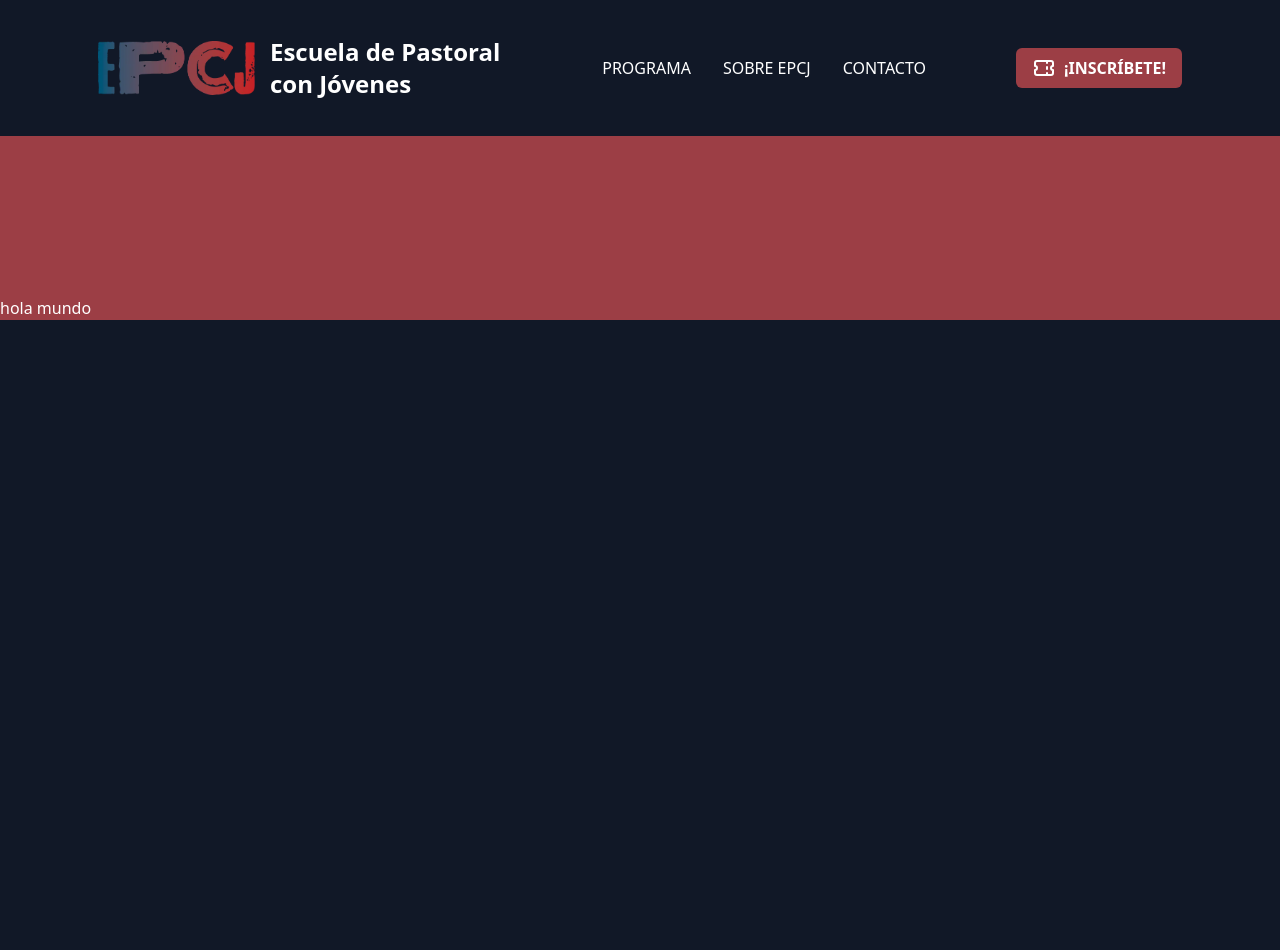
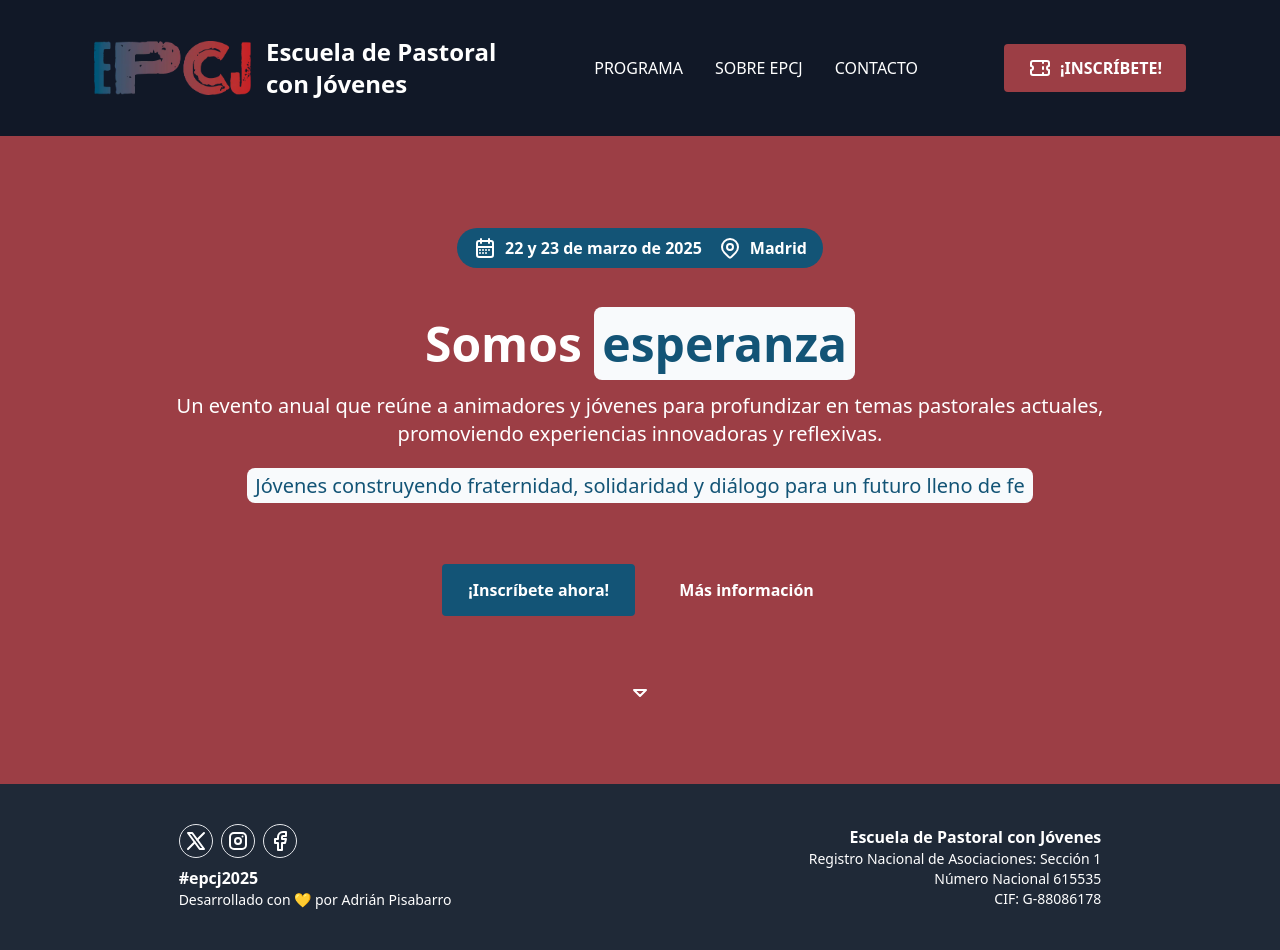
Before and after one commit to adrianpisabarrogarcia/escuela-de-pastoral-con-jovenes, an Astro site: page / in a window 1280 px wide. Before the commit the page ends 800 px from the top, so only its background shows below. Built offline with nearby package versions, Linux system fonts and the light colour scheme; Astro itself is replaced by a stand-in of ours.

Commit message:
Header, Footer and HeroEvent ✅

```diff
--- /dev/null
+++ b/src/components/Footer.astro
@@ -0,0 +1,83 @@
+<footer class="bg-gray-800 py-10 flex items-center justify-evenly">
+  <section class="">
+    <div class="flex">
+      <a
+        class="rounded-full border hover:cursor-pointer p-1 me-2 hover:bg-custom-red transition-colors duration-300"
+        target="_blank"
+        href="https://x.com/EscuelaPastoral"
+        ><svg
+          xmlns="http://www.w3.org/2000/svg"
+          width="24"
+          height="24"
+          viewBox="0 0 24 24"
+          fill="none"
+          stroke="currentColor"
+          stroke-width="2"
+          stroke-linecap="round"
+          stroke-linejoin="round"
+          class="icon icon-tabler icons-tabler-outline icon-tabler-brand-x"
+          ><path stroke="none" d="M0 0h24v24H0z" fill="none"></path><path
+            d="M4 4l11.733 16h4.267l-11.733 -16z"></path><path
+            d="M4 20l6.768 -6.768m2.46 -2.46l6.772 -6.772"></path></svg
+        ></a
+      >
+      <a
+        class="rounded-full border hover:cursor-pointer p-1 me-2 hover:bg-custom-red transition-colors duration-300"
+        target="_blank"
+        href="https://www.instagram.com/epcjovenes/"
+        ><svg
+          xmlns="http://www.w3.org/2000/svg"
+          width="24"
+          height="24"
+          viewBox="0 0 24 24"
+          fill="none"
+          stroke="currentColor"
+          stroke-width="2"
+          stroke-linecap="round"
+          stroke-linejoin="round"
+          class="icon icon-tabler icons-tabler-outline icon-tabler-brand-instagram"
+          ><path stroke="none" d="M0 0h24v24H0z" fill="none"></path><path
+            d="M4 8a4 4 0 0 1 4 -4h8a4 4 0 0 1 4 4v8a4 4 0 0 1 -4 4h-8a4 4 0 0 1 -4 -4z"
+          ></path><path d="M9 12a3 3 0 1 0 6 0a3 3 0 0 0 -6 0"></path><path
+            d="M16.5 7.5v.01"></path></svg
+        ></a
+      >
+      <a
+        class="rounded-full border hover:cursor-pointer p-1 me-2 hover:bg-custom-red transition-colors duration-300"
+        target="_blank"
+        href="https://www.facebook.com/escueladepastoralconjovenes"
+      >
+        <svg
+          xmlns="http://www.w3.org/2000/svg"
+          width="24"
+          height="24"
+          viewBox="0 0 24 24"
+          fill="none"
+          stroke="currentColor"
+          stroke-width="2"
+          stroke-linecap="round"
+          stroke-linejoin="round"
+          class="icon icon-tabler icons-tabler-outline icon-tabler-brand-facebook"
+          ><path stroke="none" d="M0 0h24v24H0z" fill="none"></path><path
+            d="M7 10v4h3v7h4v-7h3l1 -4h-4v-2a1 1 0 0 1 1 -1h3v-4h-3a5 5 0 0 0 -5 5v2h-3"
+          ></path></svg
+        >
+      </a>
+    </div>
+
+    <p class="font-bold mt-2">#epcj2025</p>
+    <p class="text-sm">
+      Desarrollado con 💛 por <a
+        class="hover:underline hover:cursor-pointer"
+        href="https://adrianpisabarro.com/" target="_blank">Adrián Pisabarro</a>
+    </p>
+    <p></p>
+  </section>
+  <section class=""></section>
+  <section class="text-end">
+    <p class="font-bold">Escuela de Pastoral con Jóvenes</p>
+    <p class="text-sm">Registro Nacional de Asociaciones: Sección 1</p>
+    <p class="text-sm">Número Nacional 615535</p>
+    <p class="text-sm">CIF: G-88086178</p>
+  </section>
+</footer>
--- a/src/components/Header.astro
+++ b/src/components/Header.astro
@@ -35,7 +35,7 @@
   </nav>
   <section>
     <button
-      class="bg-custom-red text-white px-4 py-2 rounded-md font-bold flex
+      class="bg-custom-red text-white px-6 py-3 rounded font-bold flex
 	  items-center transition-all duration-200 hover:bg-custom-blue
 	  active:scale-95 hover:scale-110"
     >
--- a/src/components/HeroEvent.astro
+++ b/src/components/HeroEvent.astro
@@ -1 +1,100 @@
-<section class="bg-custom-red pt-40 mb-40">hola mundo</section>
+<section
+  class="bg-custom-red pt-20 pb-20 flex flex-col items-center justify-center"
+>
+  <span
+    class="font-semibold text-1xl bg-custom-blue px-4 py-2 rounded-full m-3 flex"
+  >
+    <svg
+      xmlns="http://www.w3.org/2000/svg"
+      width="24"
+      height="24"
+      viewBox="0 0 24 24"
+      fill="none"
+      stroke="currentColor"
+      stroke-width="2"
+      stroke-linecap="round"
+      stroke-linejoin="round"
+      class="icon icon-tabler icons-tabler-outline icon-tabler-calendar-week me-2"
+      ><path stroke="none" d="M0 0h24v24H0z" fill="none"></path><path
+        d="M4 7a2 2 0 0 1 2 -2h12a2 2 0 0 1 2 2v12a2 2 0 0 1 -2 2h-12a2 2 0 0 1 -2 -2v-12z"
+      ></path><path d="M16 3v4"></path><path d="M8 3v4"></path><path
+        d="M4 11h16"></path><path d="M7 14h.013"></path><path d="M10.01 14h.005"
+      ></path><path d="M13.01 14h.005"></path><path d="M16.015 14h.005"
+      ></path><path d="M13.015 17h.005"></path><path d="M7.01 17h.005"
+      ></path><path d="M10.01 17h.005"></path></svg
+    > 22 y 23 de marzo de 2025
+    <svg
+      xmlns="http://www.w3.org/2000/svg"
+      width="24"
+      height="24"
+      viewBox="0 0 24 24"
+      fill="none"
+      stroke="currentColor"
+      stroke-width="2"
+      stroke-linecap="round"
+      stroke-linejoin="round"
+      class="icon icon-tabler icons-tabler-outline icon-tabler-map-pin me-2 ms-4"
+      ><path stroke="none" d="M0 0h24v24H0z" fill="none"></path><path
+        d="M9 11a3 3 0 1 0 6 0a3 3 0 0 0 -6 0"></path><path
+        d="M17.657 16.657l-4.243 4.243a2 2 0 0 1 -2.827 0l-4.244 -4.243a8 8 0 1 1 11.314 0z"
+      ></path></svg
+    >
+
+    Madrid
+  </span>
+
+  <div class="container mx-auto px-4 text-center">
+    <h1 class="text-5xl font-bold pt-10">
+      Somos <span
+        class="text-custom-blue bg-slate-50 pe-2 ps-2 pt-1 pb-1 rounded-lg"
+        >esperanza</span
+      >
+    </h1>
+    <p class="text-xl mt-6">
+      Un evento anual que reúne a animadores y jóvenes para profundizar en temas
+      pastorales actuales,<br /> promoviendo experiencias innovadoras y reflexivas.
+    </p>
+    <p class="text-xl mt-6 text-gray-400">
+      <span
+        class="text-custom-blue bg-slate-50 pe-2 ps-2 pt-1 pb-1 rounded-lg font-medium"
+        >Jóvenes construyendo fraternidad, solidaridad y diálogo para un futuro
+        lleno de fe</span
+      >
+    </p>
+    <div class="mt-16">
+      <button
+        class="bg-custom-blue border-custom-blue border-2 text-white py-3 px-6 rounded font-semibold
+        transition-all duration-200 active:scale-95 hover:scale-110 hover:bg-custom-red"
+      >
+        ¡Inscríbete ahora!
+      </button>
+      <a
+        href="#informacion"
+        class="ml-4 py-3 px-6 rounded font-semibold hover:underline transition"
+      >
+        Más información
+      </a>
+    </div>
+    <div class="mt-16 flex justify-center intems-center">
+      <a
+        class="flex items-center hover:text-custom-blue-dark"
+        href="#informacion"
+      >
+        <svg
+          xmlns="http://www.w3.org/2000/svg"
+          width="24"
+          height="24"
+          viewBox="0 0 24 24"
+          fill="none"
+          stroke="currentColor"
+          stroke-width="2"
+          stroke-linecap="round"
+          stroke-linejoin="round"
+          class="icon icon-tabler icons-tabler-outline icon-tabler-caret-down"
+          ><path stroke="none" d="M0 0h24v24H0z" fill="none"></path><path
+            d="M6 10l6 6l6 -6h-12"></path></svg
+        >
+      </a>
+    </div>
+  </div>
+</section>
--- a/src/pages/index.astro
+++ b/src/pages/index.astro
@@ -2,6 +2,7 @@
 import Layout from "../layouts/Layout.astro";
 import Header from "../components/Header.astro";
 import HeroEvent from "../components/HeroEvent.astro";
+import Footer from "../components/Footer.astro";
 
 // Welcome to Astro! Wondering what to do next? Check out the Astro documentation at https://docs.astro.build
 // Don't want to use any of this? Delete everything in this file, the `assets`, `components`, and `layouts` directories, and start fresh.
@@ -10,4 +11,5 @@ import HeroEvent from "../components/HeroEvent.astro";
 <Layout>
   <Header />
   <HeroEvent />
+  <Footer />
 </Layout>
--- a/tailwind.config.mjs
+++ b/tailwind.config.mjs
@@ -7,6 +7,7 @@ export default {
 				'custom-red': '#9C3E45',
 				'custom-blue': '#135476',
 				'custom-yellow-chrome': '#ffeb3b',
+				'custom-probar': '#00BFFF',
 			}
 		},
 	},
```
